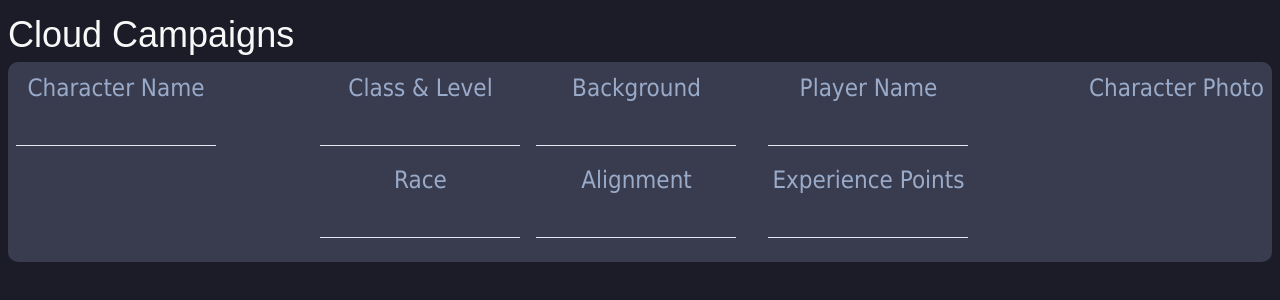
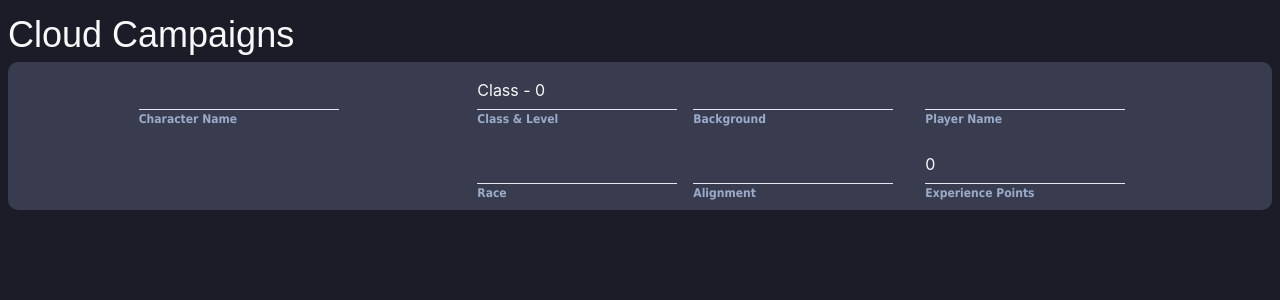
Before and after one commit to debrine/cloud-campaigns, a React (Create React App) app: page / in a window 1280 px wide. Shown: the top 300 px of the page. Built offline with nearby package versions, Linux system fonts and the light colour scheme.

Commit message:
added a util, labelled input component, changed form to new component

```diff
--- a/src/components/character-sheet/character-sheet-header/CharacterHeaderInfo.tsx
+++ b/src/components/character-sheet/character-sheet-header/CharacterHeaderInfo.tsx
@@ -1,102 +1,76 @@
 import { Flex, Input, Text } from '@chakra-ui/react';
 import React from 'react';
+import { LabelledInput } from '../../custom-components/LabelledInput';
 
-type Props = { [stylingProp: string]: any };
+type Props = {
+  classAndLevel: string;
+  setClassAndLevel: (classAndLevel: string) => void;
+  race: string;
+  setRace: (race: string) => void;
+  background: string;
+  setBackground: (background: string) => void;
+  alignment: string;
+  setAlignment: (alignment: string) => void;
+  experiencePoints: number;
+  setExperiencePoints: (experiencePoints: number) => void;
+  playerName: string;
+  setPlayerName: (playerName: string) => void;
+} & { [stylingProp: string]: any };
 
 // TODO change these stylings to be variants
-export const CharacterHeaderInfo = (stylingProps: Props) => {
+export const CharacterHeaderInfo = ({
+  classAndLevel,
+  setClassAndLevel,
+  race,
+  setRace,
+  background,
+  setBackground,
+  alignment,
+  setAlignment,
+  experiencePoints,
+  setExperiencePoints,
+  playerName,
+  setPlayerName,
+  ...stylingProps
+}: Props) => {
   return (
     <Flex {...stylingProps}>
       <Flex flexDirection={'column'}>
-        <Text
-          color={'text.secondary'}
-          fontFamily={'Tahoma'}
-          fontSize={'2xl'}
-          textAlign={'center'}>
-          Class & Level
-        </Text>
-        <Input
-          width={'200px'}
-          color={'text.primary'}
-          focusBorderColor='text.secondary'
-          variant={'flushed'}
+        <LabelledInput
+          stateValue={classAndLevel}
+          setStateValue={setClassAndLevel}
+          label='Class & Level'
           mb={'16px'}
         />
-        <Text
-          color={'text.secondary'}
-          fontFamily={'Tahoma'}
-          fontSize={'2xl'}
-          textAlign={'center'}>
-          Race
-        </Text>
-        <Input
-          width={'200px'}
-          color={'text.primary'}
-          focusBorderColor='text.secondary'
-          variant={'flushed'}
+        <LabelledInput stateValue={race} setStateValue={setRace} label='Race' />
+      </Flex>
+
+      <Flex flexDirection={'column'} mx={'16px'}>
+        <LabelledInput
+          stateValue={background}
+          setStateValue={setBackground}
+          label='Background'
           mb={'16px'}
+        />
+        <LabelledInput
+          stateValue={alignment}
+          setStateValue={setAlignment}
+          label='Alignment'
         />
       </Flex>
 
       <Flex flexDirection={'column'} mx={'16px'}>
-        <Text
-          color={'text.secondary'}
-          fontFamily={'Tahoma'}
-          fontSize={'2xl'}
-          textAlign={'center'}>
-          Background
-        </Text>
-        <Input
-          width={'200px'}
-          color={'text.primary'}
-          focusBorderColor='text.secondary'
-          variant={'flushed'}
+        <LabelledInput
+          stateValue={playerName}
+          setStateValue={setPlayerName}
+          label='Player Name'
           mb={'16px'}
         />
-        <Text
-          color={'text.secondary'}
-          fontFamily={'Tahoma'}
-          fontSize={'2xl'}
-          textAlign={'center'}>
-          Alignment
-        </Text>
-        <Input
-          width={'200px'}
-          color={'text.primary'}
-          focusBorderColor='text.secondary'
-          variant={'flushed'}
-          mb={'16px'}
-        />
-      </Flex>
 
-      <Flex flexDirection={'column'} mx={'16px'}>
-        <Text
-          color={'text.secondary'}
-          fontFamily={'Tahoma'}
-          fontSize={'2xl'}
-          textAlign={'center'}>
-          Player Name
-        </Text>
-        <Input
-          width={'200px'}
-          color={'text.primary'}
-          focusBorderColor='text.secondary'
-          variant={'flushed'}
-          mb={'16px'}
-        />
-        <Text
-          color={'text.secondary'}
-          fontFamily={'Tahoma'}
-          fontSize={'2xl'}
-          textAlign={'center'}>
-          Experience Points
-        </Text>
-        <Input
-          width={'200px'}
-          color={'text.primary'}
-          focusBorderColor='text.secondary'
-          variant={'flushed'}
-          mb={'16px'}
+        <LabelledInput
+          stateValue={experiencePoints}
+          setStateValue={setExperiencePoints}
+          label='Experience Points'
         />
       </Flex>
     </Flex>
--- a/src/components/character-sheet/character-sheet-header/CharacterSheetHeader.tsx
+++ b/src/components/character-sheet/character-sheet-header/CharacterSheetHeader.tsx
@@ -28,14 +28,26 @@ export const CharacterSheetHeader = (props: Props) => {
       borderRadius={10}
       p='8px'
       width={'100%'}
-      justifyContent={'space-between'}>
+      justifyContent={'space-evenly'}>
       <CharacterSheetName
-        pr={'16px'}
         characterName={props.characterName}
         setCharacterName={props.setCharacterName}
+        pr={'16px'}
       />
-      <CharacterHeaderInfo pr={'16px'} />
-      <CharacterHeaderPhoto />
+      <CharacterHeaderInfo
+        classAndLevel={props.classAndLevel}
+        setClassAndLevel={props.setClassAndLevel}
+        race={props.race}
+        setRace={props.setRace}
+        background={props.background}
+        setBackground={props.setBackground}
+        alignment={props.alignment}
+        setAlignment={props.setAlignment}
+        experiencePoints={props.experiencePoints}
+        setExperiencePoints={props.setExperiencePoints}
+        playerName={props.playerName}
+        setPlayerName={props.setPlayerName}
+      />
     </Flex>
   );
 };
--- a/src/components/character-sheet/character-sheet-header/CharacterSheetName.tsx
+++ b/src/components/character-sheet/character-sheet-header/CharacterSheetName.tsx
@@ -1,24 +1,23 @@
 import { Flex, Text, Input } from '@chakra-ui/react';
 import React, { useState } from 'react';
+import { LabelledInput } from '../../custom-components/LabelledInput';
 
-type Props = { [propName: string]: any };
+type Props = {
+  characterName: string;
+  setCharacterName: (value: string) => void;
+} & { [stylingProp: string]: any };
 
-export const CharacterSheetName = (stylingProps: Props) => {
+export const CharacterSheetName = ({
+  characterName,
+  setCharacterName,
+  ...stylingProps
+}: Props) => {
   return (
-    <Flex flexDirection={'column'} {...stylingProps}>
-      <Text
-        color={'text.secondary'}
-        fontFamily={'Tahoma'}
-        fontSize={'2xl'}
-        textAlign={'center'}>
-        Character Name
-      </Text>
-      <Input
-        width={'200px'}
-        color={'text.primary'}
-        focusBorderColor='text.secondary'
-        variant={'flushed'}
-      />
-    </Flex>
+    <LabelledInput
+      label={'Character Name'}
+      stateValue={characterName}
+      setStateValue={setCharacterName}
+      {...stylingProps}
+    />
   );
 };
--- /dev/null
+++ b/src/components/custom-components/LabelledInput.tsx
@@ -0,0 +1,38 @@
+import React from 'react';
+import { Flex, Input, Text } from '@chakra-ui/react';
+
+type Props = {
+  label: string;
+  stateValue: string | number;
+  setStateValue: (value: any) => void;
+} & { [stylingProp: string]: any };
+
+export const LabelledInput = ({
+  label,
+  stateValue,
+  setStateValue,
+  ...stylingProps
+}: Props) => {
+  return (
+    <Flex {...stylingProps}>
+      <Flex flexDirection={'column'}>
+        <Input
+          width={'200px'}
+          color={'text.primary'}
+          focusBorderColor='text.secondary'
+          variant={'flushed'}
+          onChange={(e) => setStateValue(e.target.value)}
+          value={stateValue}
+        />
+        <Text
+          color={'text.secondary'}
+          fontFamily={'Tahoma'}
+          fontSize={'12px'}
+          textAlign={'left'}
+          fontWeight={700}>
+          {label}
+        </Text>
+      </Flex>
+    </Flex>
+  );
+};
```
Also changed, not shown: src/components/custom-components/AbilityScoreWithModifier.tsx (added, +16 -0 lines), src/utils/calculation-utils.ts (added, +10 -0 lines).
